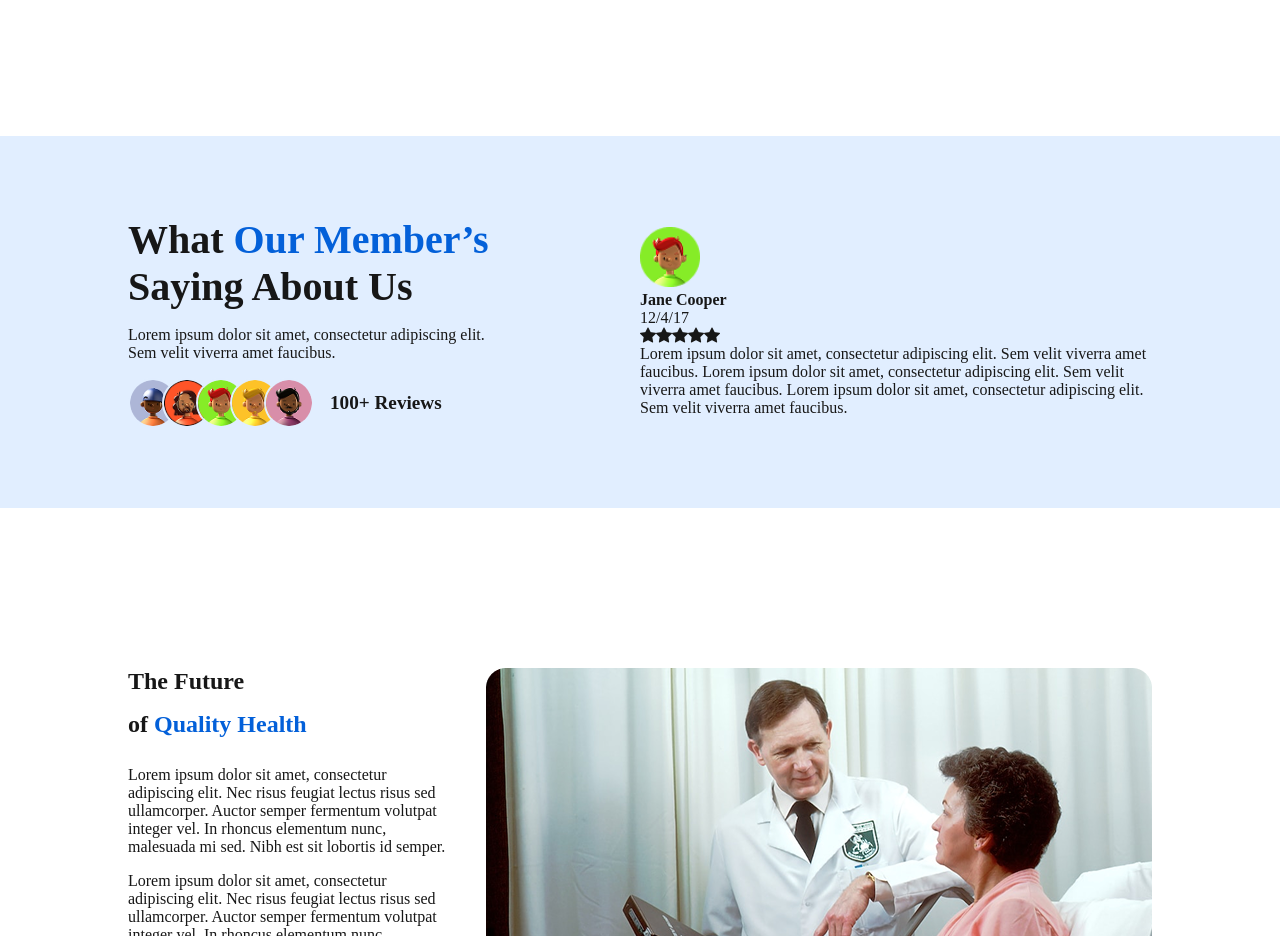
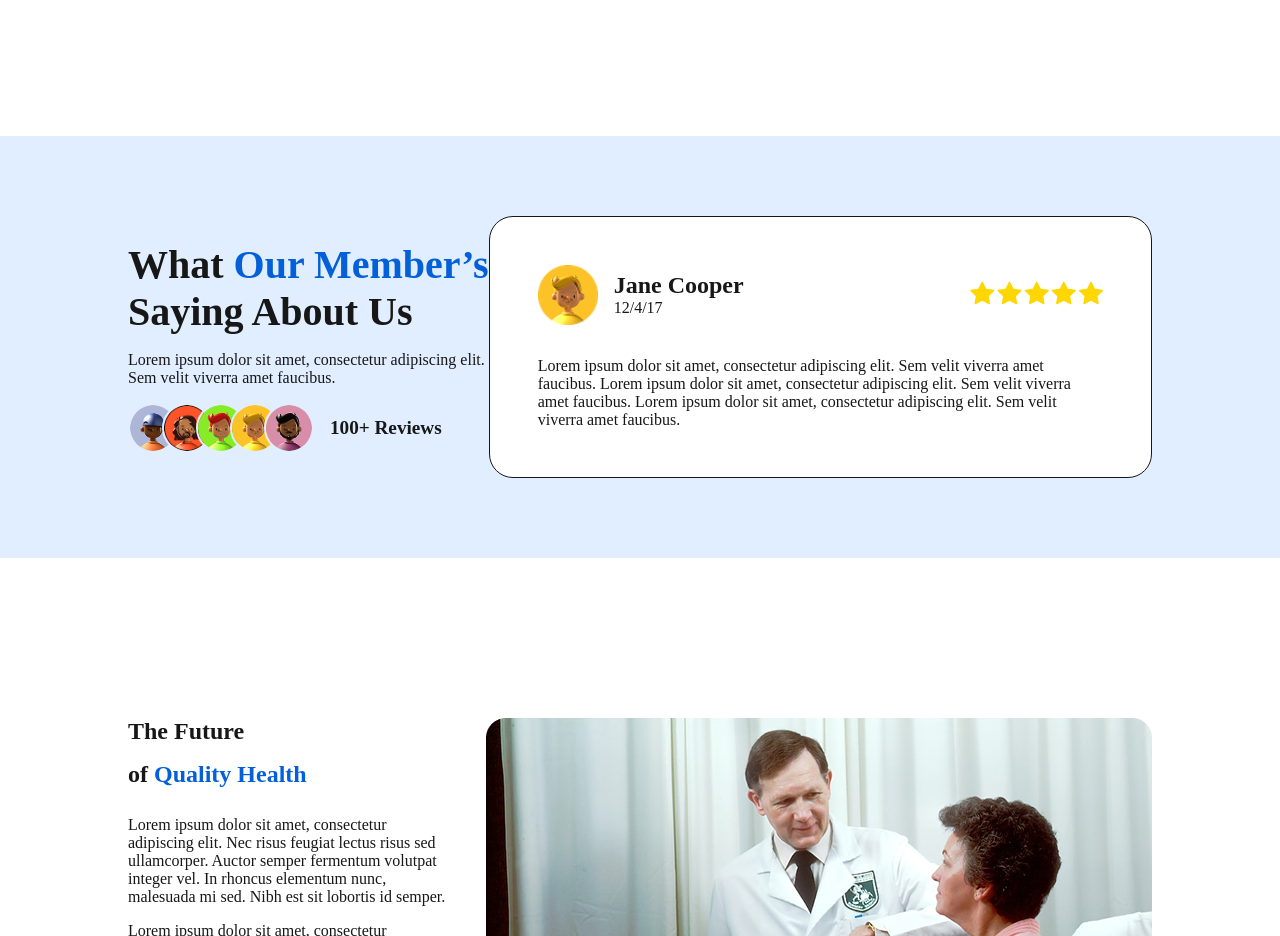
Before and after one commit to Hadi20Diab/DigitalHubFirstProject, a Next.js app in the folder my-app/: page / in a window 1280 px wide. Shown: the part 1620-2556 px from the top of the page. Built offline with nearby package versions, Linux system fonts and the light colour scheme.

Commit message:
feat: enhance OurMembers component layout and styling for better presentation

```diff
--- a/my-app/app/components/OurMembers/OurMembers.jsx
+++ b/my-app/app/components/OurMembers/OurMembers.jsx
@@ -22,9 +22,9 @@ const OurMembers = () => {
                 </div>
             </div>
             <div className="OurMembers_card">
-                <div>
-                    <div>
-                        <Image src="/assets/images/member3.png" alt="member-profile" width={60} height={60} />
+                <div className="OurMembers_card_header">
+                    <div className="profile">
+                        <Image src="/assets/images/member4.png" alt="member-profile" width={60} height={60} />
                         <div>
                             <h4>Jane Cooper</h4>
                             <p>12/4/17</p>
--- a/my-app/app/components/OurMembers/OurMembers.scss
+++ b/my-app/app/components/OurMembers/OurMembers.scss
@@ -7,10 +7,7 @@
     width: 100%;
     padding-top: 5rem;
     padding-bottom: 5rem;
-
-    div {
-        flex: 1;
-    }
+    flex: 1;
 
     .OurMembers_contant {
         display: flex;
@@ -19,6 +16,11 @@
 
         h1 {
             font-size: 2.5rem;
+
+            .highlight-text {
+                color: var(--primary-color);
+                display: inline-block;
+            }
         }
 
         .OurMembers_reviews {
@@ -45,10 +47,43 @@
             }
         }
     }
+
+    .OurMembers_card {
+        background-color: var(--secoundary-text-color);
+        padding: 3em;
+        border-radius: 1.5em;
+        display: flex;
+        flex-direction: column;
+        gap: 2em;
+        flex: 1;
+        border: 1px solid var(--primary-text-color);
+
+        .OurMembers_card_header {
+            display: flex;
+            align-items: center;
+            gap: 1em;
+            justify-content: space-between;
+
+            .profile {
+                display: flex;
+                align-items: center;
+                gap: 1em;
+                color: var(--primary-text-color);
+
+                h4 {
+                    font-size: 1.5rem;
+                }
+            }
+
+            .stars {
+                color: gold;
+                display: flex;
+                gap: 0.2em;
+
+                i {
+                    font-size: 1.5rem;
+                }
+            }
+        }
+    }
 }
-
-
-.highlight-text {
-    color: var(--primary-color);
-    display: inline-block;
-}
```
